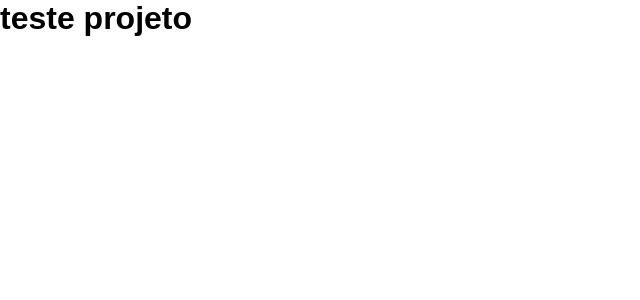
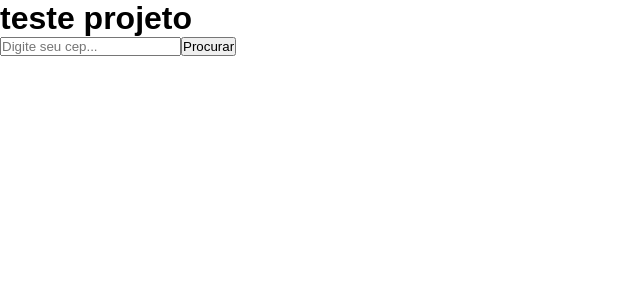
Before and after one commit to cauan-oss/trybe-portfolio, a React (Create React App) app in the folder 2.front-end/project-personal-CEP/buscador/: page / in a window 1280 px wide. Shown: the top 300 px of the page, without its empty margins (0-640 px from the left). Built offline with nearby package versions, Linux system fonts and the light colour scheme.

Commit message:
buscador e botao criados

```diff
--- a/2.front-end/project-personal-CEP/buscador/src/App.jsx
+++ b/2.front-end/project-personal-CEP/buscador/src/App.jsx
@@ -1,8 +1,15 @@
 
 function App() {
   return (
-    <div className="App">
-      <h1>teste projeto</h1>
+    <div className="container">
+      <h1 className="title">teste projeto</h1>
+      <div className="container-input">
+        <label htmlFor="input-text">
+         <input placeholder="Digite seu cep..." id="input-text" type="text" />
+         <button className="button-search">Procurar</button>
+
+        </label>
+      </div>
     </div>
   );
 }
```
